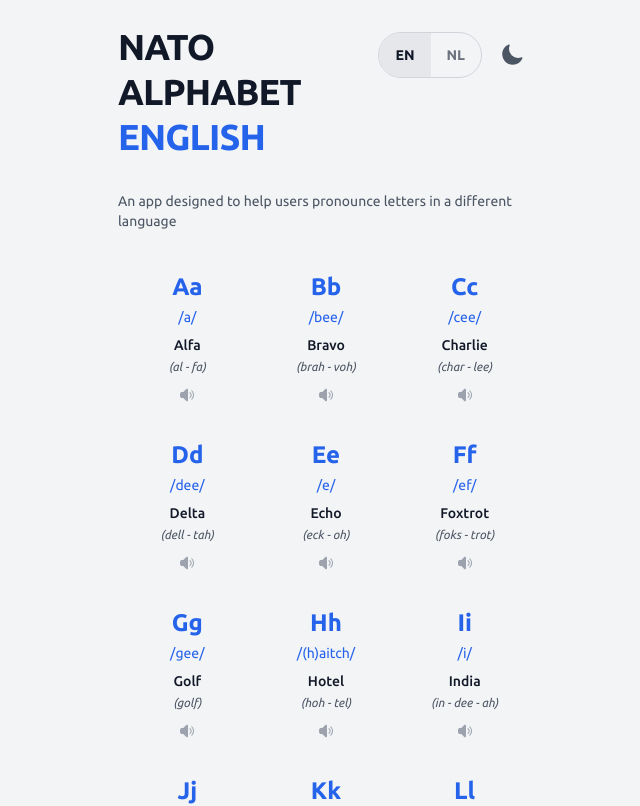
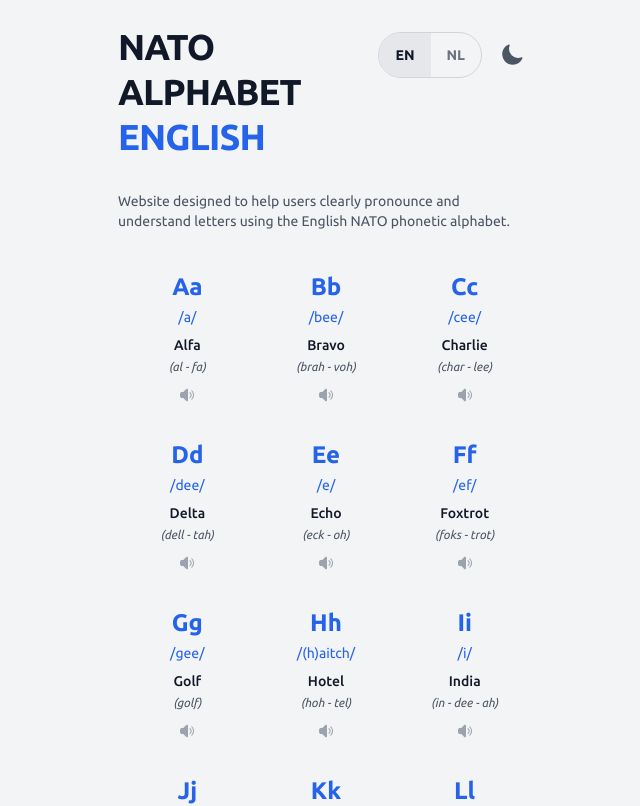
Before and after one commit to tiameidesign/NATO-Alphabet, a React (Vite) app: page / in a window 1280 px wide. Shown: the top 806 px of the page, without its empty margins (314-954 px from the left). Built offline with nearby package versions, Linux system fonts and the light colour scheme.

Commit message:
modified descriptions on en and nl

```diff
--- a/src/App.jsx
+++ b/src/App.jsx
@@ -1,7 +1,7 @@
 import { useState, useEffect } from 'react'
 import Header from './components/Header'
 import AlphabetGrid from './components/AlphabetGrid'
-import { alphabetData } from './data/alphabets'
+import { alphabetData, languages } from './data/alphabets'
 
 export default function App() {
   const [darkMode, setDarkMode] = useState(false)
@@ -28,7 +28,7 @@ export default function App() {
         />
 
         <p className="text-sm text-gray-600 dark:text-gray-400 mb-6">
-          An app designed to help users pronounce letters in a different language
+          {languages[language].description}
         </p>
 
         <AlphabetGrid letters={letters} language={language} />
--- a/src/data/alphabets.js
+++ b/src/data/alphabets.js
@@ -1,6 +1,6 @@
 export const languages = {
-  EN: { label: 'English', title: 'NATO Alphabet' },
-  NL: { label: 'Dutch', title: 'Telephone Alphabet' },
+  EN: { label: 'English', title: 'NATO Alphabet', description: 'Website designed to help users clearly pronounce and understand letters using the English NATO phonetic alphabet.' },
+  NL: { label: 'Dutch', title: 'Telephone Alphabet', description: 'Website designed to help users clearly pronounce and understand letters using the Dutch Telephone alphabet.' },
 }
 
 export const alphabetData = {
```
